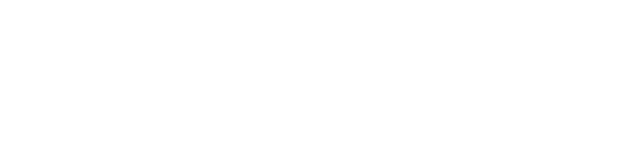
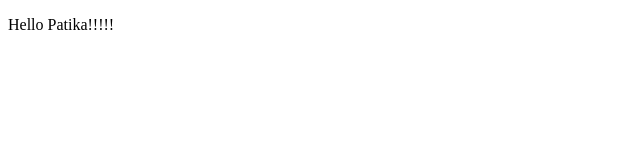
Before and after one commit to mtataroglu/kodluyoruzilkrepo, a plain HTML site: page index.html in a window 1280 px wide. Shown: the whole page, without its empty margins (0-640 px from the left). Drawn offline with Linux system fonts and the light colour scheme.

```diff
--- a/index.html
+++ b/index.html
@@ -7,6 +7,6 @@
     <title>First Repo</title>
 </head>
 <body>
-
+    <p>Hello Patika!!!!!</p>
 </body>
 </html>
```
Also changed, not shown: image/Screenshot from 2022-02-14 18-34-40.png (deleted), 2 other files.
